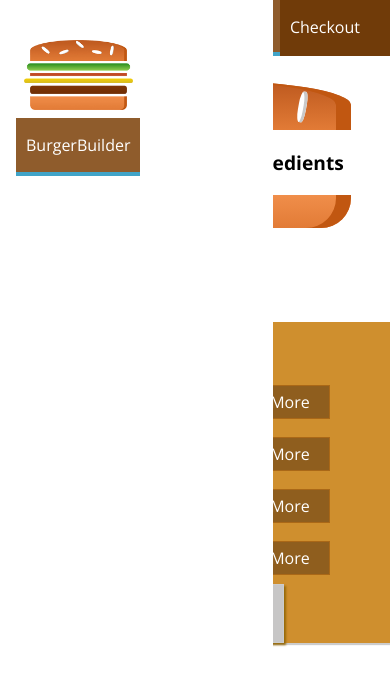
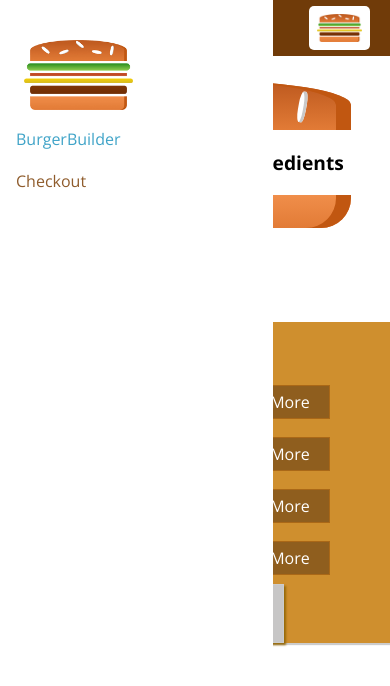
Before and after one commit to Lix311/burger-build, a React (Create React App) app: page / in a window 390 px wide. Shown: the top 686 px of the page. Built offline with nearby package versions, Linux system fonts and the light colour scheme.

Commit message:
more responsive adjustments

```diff
--- a/src/components/NavigationItem.module.css
+++ b/src/components/NavigationItem.module.css
@@ -1,19 +1,39 @@
+.NavigationItem {
+    margin: 10px 0;
+    box-sizing: border-box;
+    display: block;
+    width: 100%;
+
+}
+
+.NavigationItem a {
+    color: #8f5c2c;
+    text-decoration: none;
+    width: 100%;
+    box-sizing: border-box;
+    display: block;
+}
+
+.NavigationItem a:hover,
+.NavigationItem a:active,
+.NavigationItem a.active {
+    color: #40a4c8;
+}
+
+@media (min-width: 500px){
     .NavigationItem {
         margin: 0;
-    box-sizing: border-box;
         display: flex;
         height: 100%;
+        width: auto;
         align-items: center;
     }
 
     .NavigationItem a {
         color: white;
-    text-decoration: none;
         height: 100%;
         padding: 16px 10px;
         border-bottom: 4px solid transparent;
-    box-sizing: border-box;
-    display: block;
     }
 
     .NavigationItem a:hover,
@@ -23,3 +43,4 @@
         border-bottom: 4px solid #40a4c8;
         color: white;
     }
+}
--- a/src/components/NavigationItems.module.css
+++ b/src/components/NavigationItems.module.css
@@ -3,7 +3,14 @@
     padding: 0;
     list-style: none;
     display: flex;
+    flex-flow: column;
     align-items: center;
     height: 100%;
 
 }
+
+@media (min-width: 500px){
+    .NavigationItems {
+        flex-flow: row;
+    }
+}
--- a/src/components/SideDrawer.module.css
+++ b/src/components/SideDrawer.module.css
@@ -26,3 +26,8 @@
 .Close {
     transform: translateX(-100%);
 }
+
+.Logo {
+    height: 11%;
+    margin-bottom: 32px;
+}
--- a/src/components/Toolbar.js
+++ b/src/components/Toolbar.js
@@ -7,7 +7,7 @@
     <header className={classes.Toolbar}>
         <div>MENU</div>
         <Logo height="80%" />
-        <nav>
+        <nav className={classes.DesktopOnly}>
             <NavigationItems />
         </nav>
     </header>
--- a/src/components/Toolbar.module.css
+++ b/src/components/Toolbar.module.css
@@ -16,3 +16,13 @@
 .Toolbar nav {
     height: 100%;
 }
+
+.Logo {
+    height: 80%;
+}
+
+@media (max-width: 499px) {
+    .DesktopOnly {
+        display: none;
+    }
+}
```
Also changed, not shown: 1 other file (tests, documents, lock files or other folders). Lines whose indentation alone changed are shown as unchanged.
